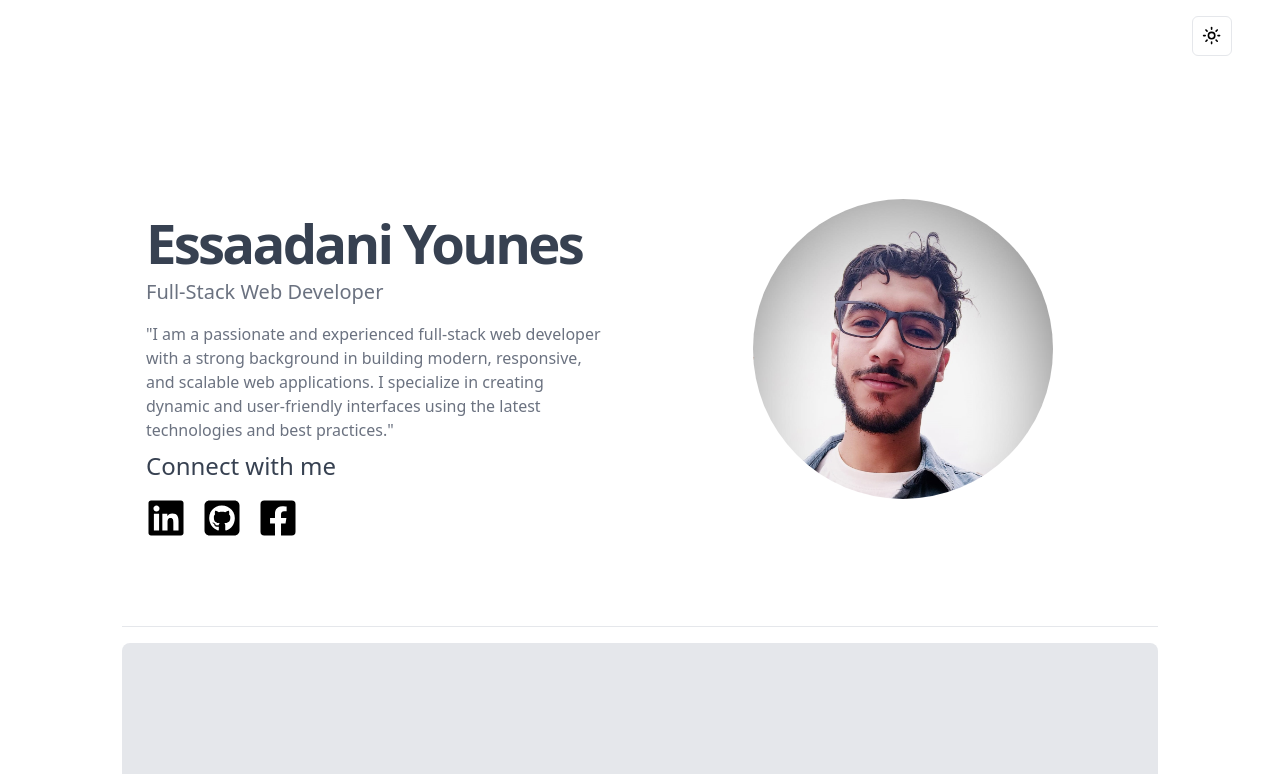
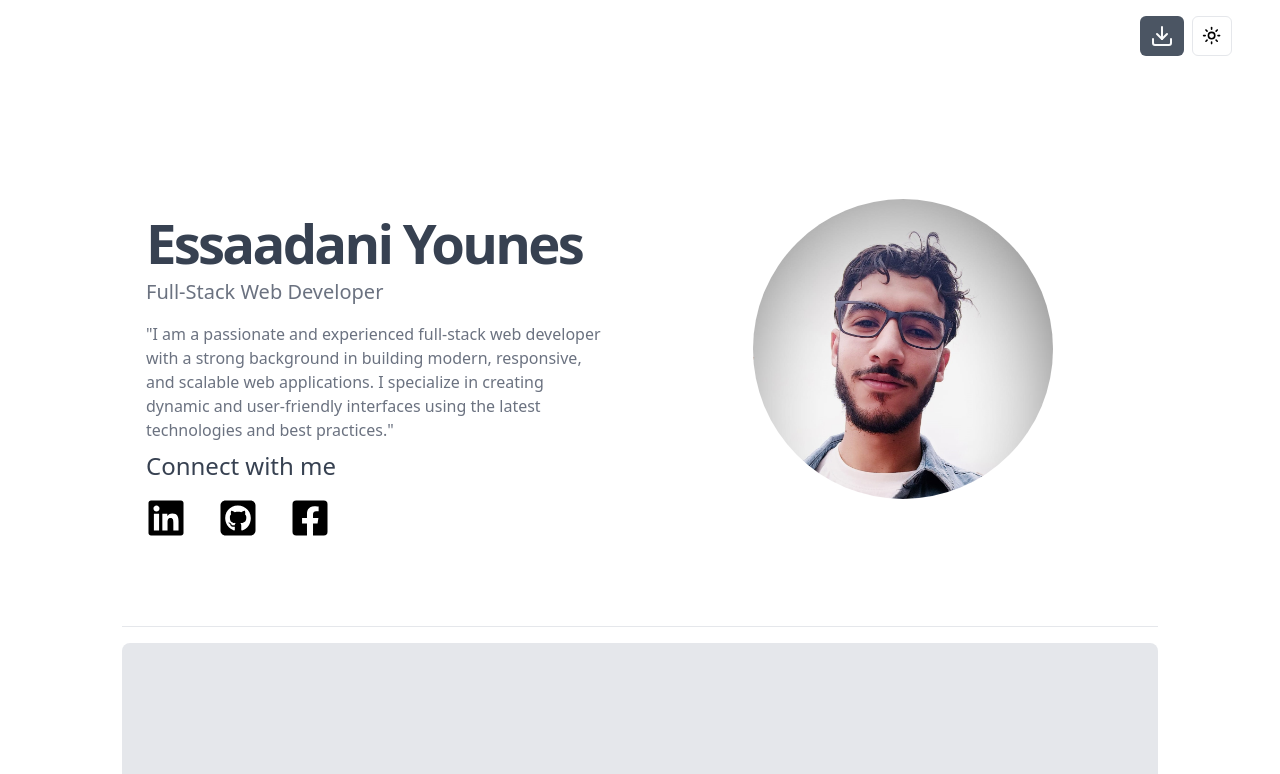
Before and after one commit to EssaadaniYounes/Portfolio_UI, a Next.js app: page / in a window 1280 px wide. Shown: the top 774 px of the page. Built offline with nearby package versions, Linux system fonts and the light colour scheme; a web font is replaced by a local one.

Commit message:
Add resume

```diff
--- a/components/partials/HeroSection.tsx
+++ b/components/partials/HeroSection.tsx
@@ -1,6 +1,8 @@
 import Image from "next/image";
 import React from "react";
 import SocialLinks from "./SocialLinks";
+import { Button } from "../ui/button";
+import { Download } from "lucide-react";
 
 function HeroSection() {
   return (
--- a/components/partials/SocialLinks.tsx
+++ b/components/partials/SocialLinks.tsx
@@ -1,9 +1,12 @@
 import { SOCIAL_LINKS } from "@/lib/constants";
 import React from "react";
+import { Button } from "../ui/button";
+import { Download } from "lucide-react";
 
 function SocialLinks() {
   return (
-    <div className="mx-auto flex justify-center md:justify-start space-x-4 mb-2">
+    <>
+      <div className="mx-auto flex justify-center md:justify-start space-x-8 mb-2">
         {SOCIAL_LINKS.map((s) => {
           return (
             <div
@@ -22,6 +25,7 @@ function SocialLinks() {
           );
         })}
       </div>
+    </>
   );
 }
 
--- a/components/ui/navbar.tsx
+++ b/components/ui/navbar.tsx
@@ -1,8 +1,24 @@
+import { Download } from "lucide-react";
 import { ThemeToggler } from "../partials/theme-toggler";
+import { Button } from "./button";
 
 export function Navbar() {
   return (
-    <div className="w-full flex items-center justify-end py-4 px-12">
+    <div className="w-full flex items-center space-x-2 justify-end py-4 px-12">
+      <Button
+        title="Download Resume"
+        asChild
+        className="p-2.5 bg-gray-600 hover:bg-gray-500"
+      >
+        <a
+          rel="noreferrer"
+          target="_blank"
+          href="/assets/pdfs/Resume.pdf"
+          className="text-sm"
+        >
+          <Download />
+        </a>
+      </Button>
       <ThemeToggler />
     </div>
   );
```
Also changed, not shown: 1 other file (tests, documents, lock files or other folders). Lines whose indentation alone changed are shown as unchanged.
